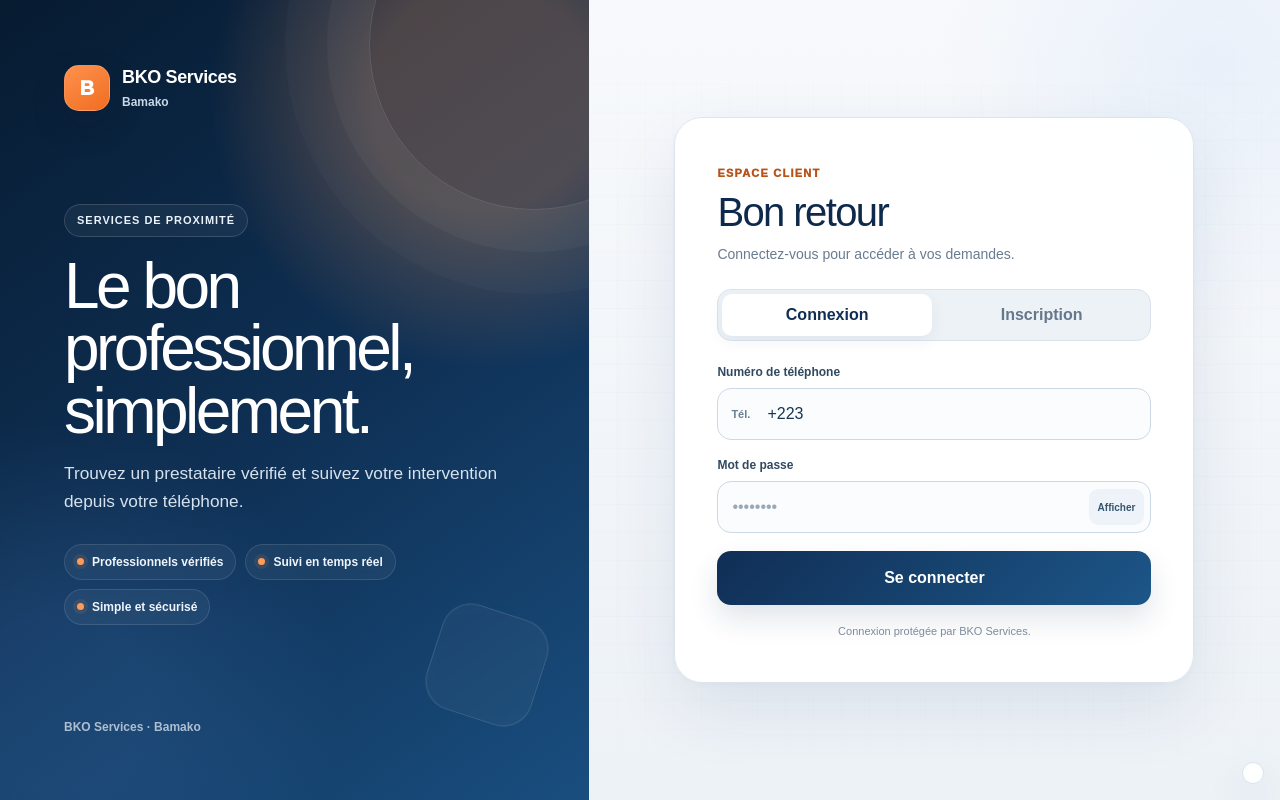
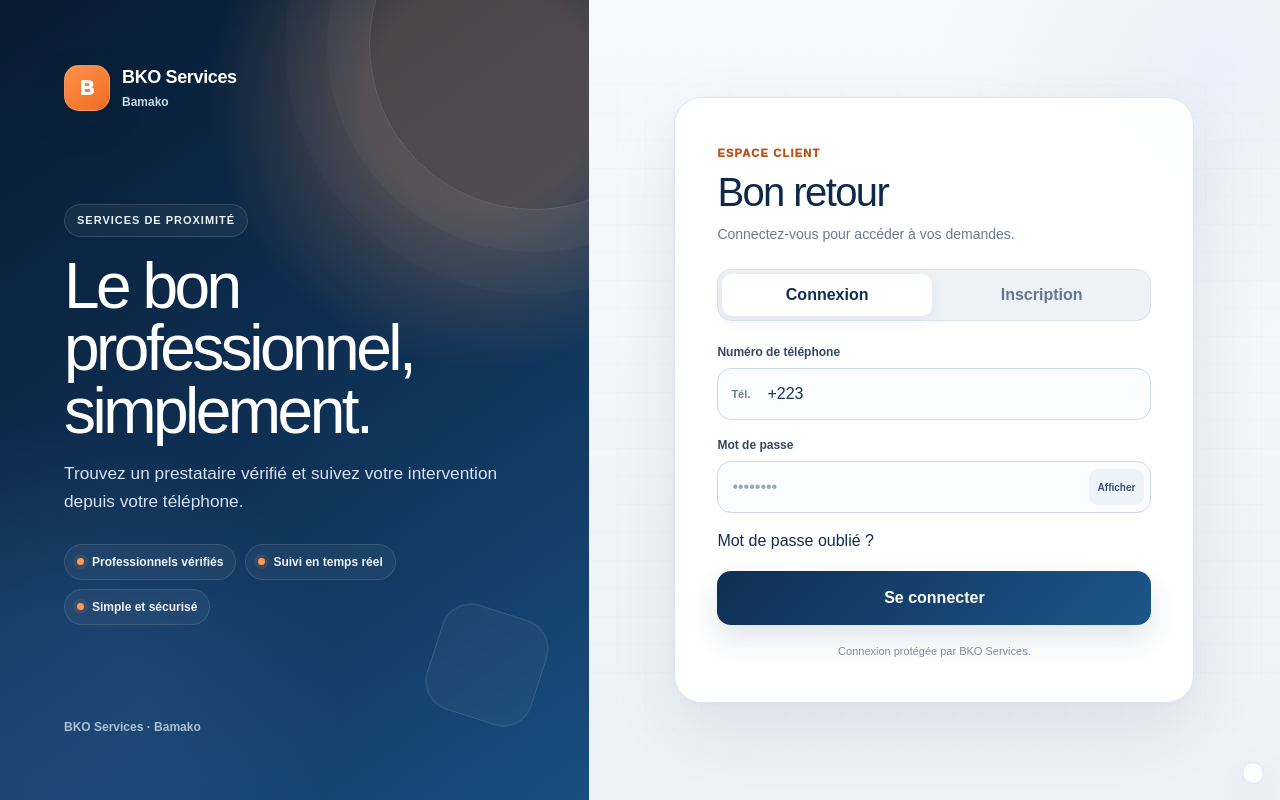
Before and after one commit to hamapixel/bko-services, a Next.js app in the folder frontend/: page /connexion in a window 1280 px wide. Built offline with nearby package versions, Linux system fonts and the light colour scheme.

Commit message:
feat(frontend): link client login to password reset

```diff
--- a/frontend/app/connexion/page.tsx
+++ b/frontend/app/connexion/page.tsx
@@ -1,5 +1,6 @@
 "use client";
 
+import Link from "next/link";
 import { useRouter } from "next/navigation";
 import { FormEvent, useState } from "react";
 
@@ -230,6 +231,14 @@ export default function ConnexionPage() {
               </p>
             )}
 
+            {mode === "login" && (
+              <div className="login-forgot-row">
+                <Link href="/connexion/mot-de-passe-oublie">
+                  Mot de passe oublié ?
+                </Link>
+              </div>
+            )}
+
             {error && <p className="login-error" role="alert">{error}</p>}
 
             <button className="login-submit" disabled={busy} type="submit">
```
